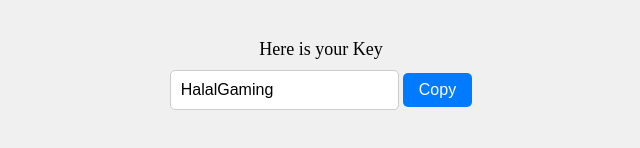
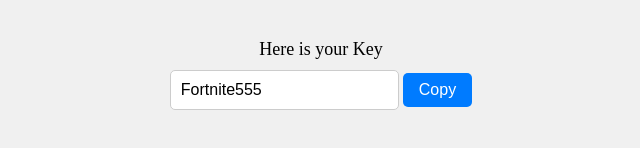
Before and after one commit to mostvaluableperson/mostvaluableperson.github.io, a plain HTML site: page hwid=84792349729384746763/index.html in a window 1280 px wide. Shown: the part 330-478 px from the top of the page, 319-959 px from the left. Drawn offline with Linux system fonts and the light colour scheme.

Commit message:
Update index.html

```diff
--- a/hwid=84792349729384746763/index.html
+++ b/hwid=84792349729384746763/index.html
@@ -41,7 +41,7 @@
 <body>
 <div id="container">
   <p id="instruction">Here is your Key</p>
-  <input type="text" id="inputField" value="HalalGaming">
+  <input type="text" id="inputField" value="Fortnite555">
   <button id="copyButton">Copy</button>
 </div>
 <script>
```
